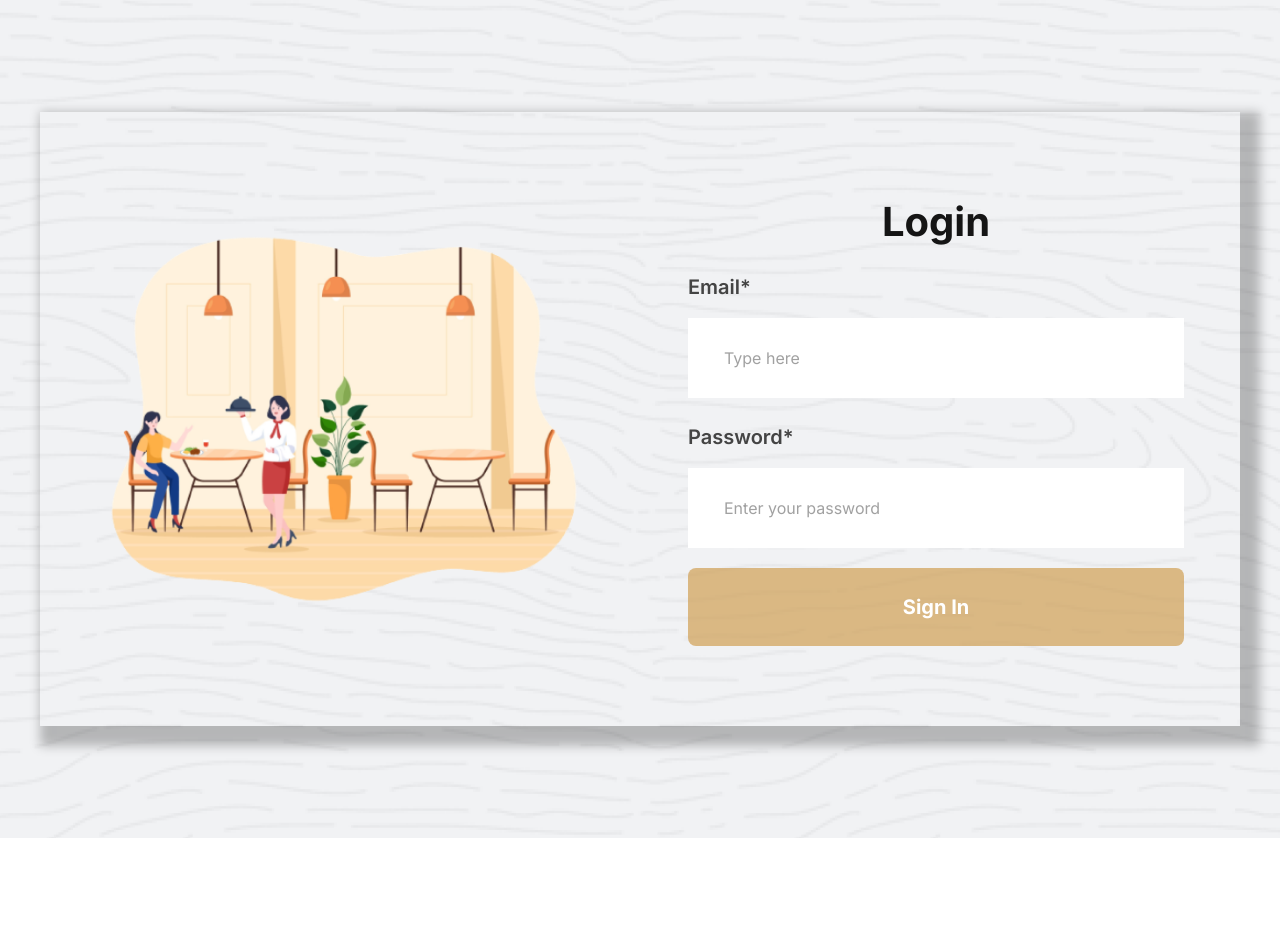
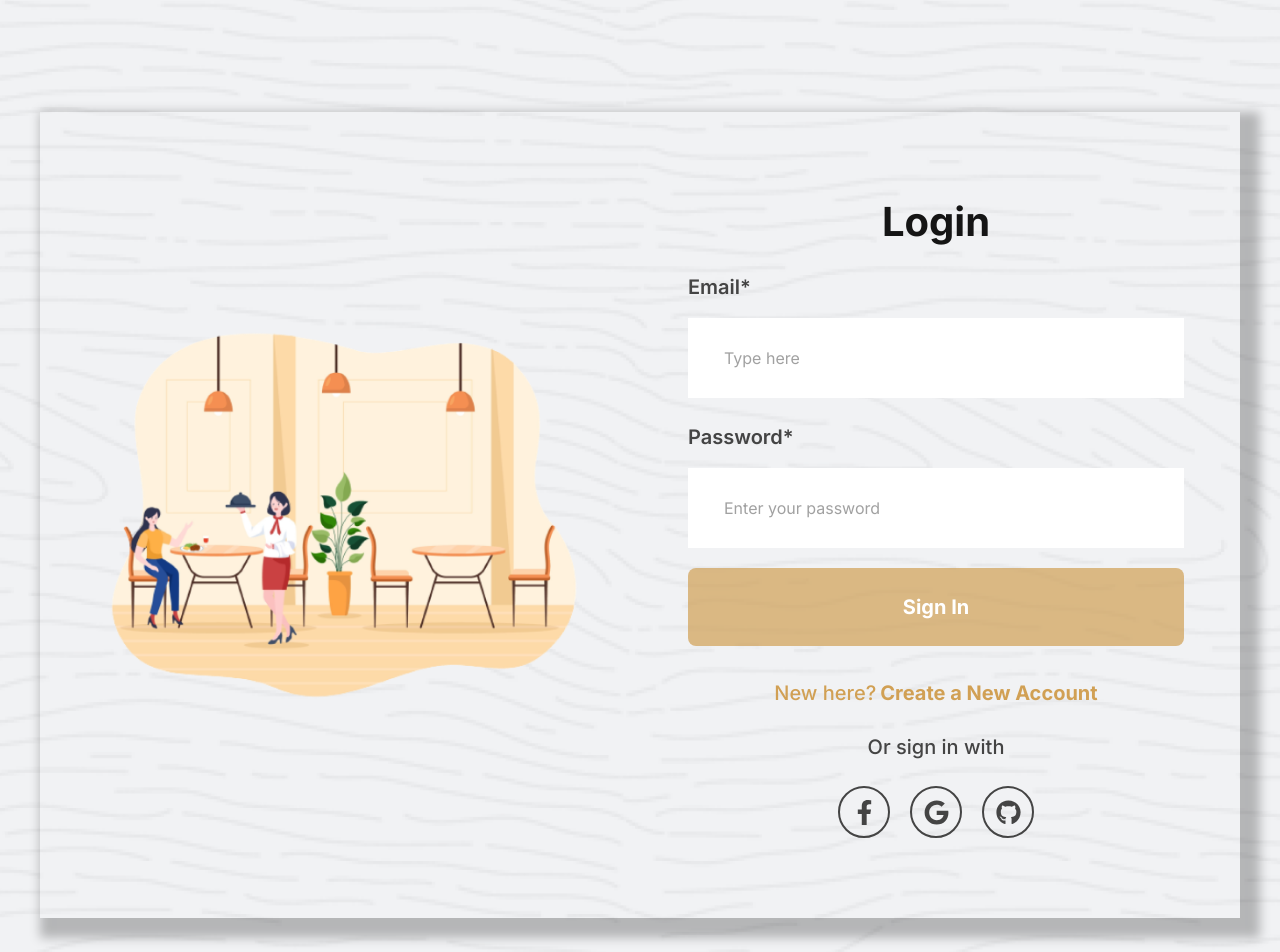
Before and after one commit to Emoncr/Bistro-Boss, a Next.js app: page /login in a window 1280 px wide. Shown: the top 952 px of the page. Before the commit the page ends 838 px from the top, so only its background shows below. Built offline with nearby package versions, Linux system fonts and the light colour scheme.

Commit message:
login page complate

```diff
--- a/src/app/login/page.jsx
+++ b/src/app/login/page.jsx
@@ -1,5 +1,5 @@
 import React from 'react'
-
+import { FaFacebookF,FaGoogle,FaGithub  } from "react-icons/fa";
 const Login = () => {
     return (
         <section className='py-16 pb-28 lg:py-28 login_bg bg-cover bg-no-repeat bg-center px-4 md:px-7 lg:px-10'>
@@ -39,9 +39,29 @@ const Login = () => {
                             </button>
 
                         </form>
+                        <div>
+                            <p className='text-brandPrimary text-base sm:text-xl font-inter sm:mt-8 mt-4   font-medium text-center'>New here?
+                                <span
+                                    className='font-bold hover:underline cursor-pointer ml-1'>
+                                    Create a New Account
+                                </span>
+                            </p>
+                            <p className='text-[#444] text-base sm:text-xl font-inter sm:mt-6 mt-3  font-medium text-center'>
+                                Or sign in with
+                            </p>
 
-
-
+                            <div className='flex items-center justify-center mt-6 gap-5'>
+                                <button className='w-[40px] h-[40px] sm:w-[52px] sm:h-[52px] border-2 border-[#444] rounded-full flex items-center justify-center text-[#444] text-xl sm:text-2xl hover:bg-[#444]/10' >
+                                    <FaFacebookF />
+                                </button>
+                                <button className='w-[40px] h-[40px] sm:w-[52px] sm:h-[52px] border-2 border-[#444] rounded-full flex items-center justify-center text-[#444] text-xl sm:text-2xl hover:bg-[#444]/10' >
+                                    <FaGoogle />
+                                </button>
+                                <button className='w-[40px] h-[40px] sm:w-[52px] sm:h-[52px] border-2 border-[#444] rounded-full flex items-center justify-center text-[#444] text-xl sm:text-2xl hover:bg-[#444]/10' >
+                                    <FaGithub  />
+                                </button>
+                            </div>
+                        </div>
                     </div>
                 </div>
             </div>
```
